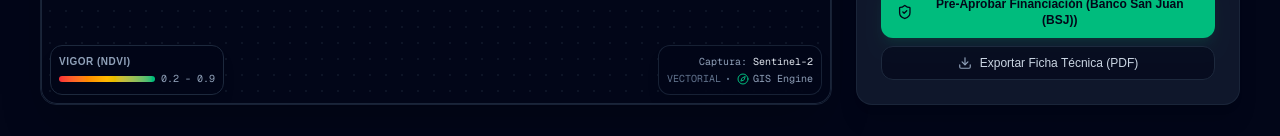
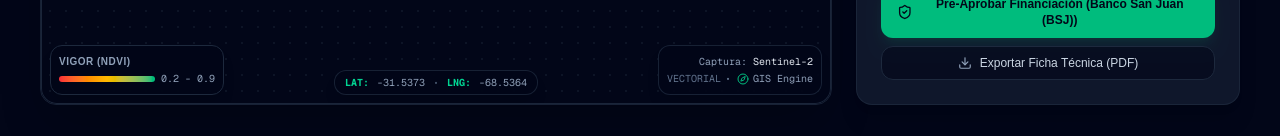
Before and after one commit to JuanGui-Flores/AgroPassport-AI, a Next.js app: page / in a window 1280 px wide. Shown: the part 752-888 px from the top of the page. Built offline with nearby package versions, Linux system fonts and the light colour scheme.

Commit message:
feat(gis): add dynamic lat/lng coordinates to map module

```diff
--- a/src/components/map/MapModule.tsx
+++ b/src/components/map/MapModule.tsx
@@ -9,9 +9,9 @@ interface MapModuleProps {
   onSelectLote: (id: string) => void;
 }
 
-const LOTE_DETAILS: Record<string, { name: string; hectareas: number; score: number }> = {
-  'ARG-SJ-2026': { name: 'Lote Don Juan', hectareas: 145, score: 92 },
-  'ARG-SJ-2027': { name: 'Parcela 12', hectareas: 88, score: 74 },
+const LOTE_DETAILS: Record<string, { name: string; hectareas: number; score: number; lat: string; lng: string }> = {
+  'ARG-SJ-2026': { name: 'Lote Don Juan', hectareas: 145, score: 92, lat: '-31.5373', lng: '-68.5364' },
+  'ARG-SJ-2027': { name: 'Parcela 12', hectareas: 88, score: 74, lat: '-31.5421', lng: '-68.5298' },
 };
 
 export const MapModule: React.FC<MapModuleProps> = ({ selectedLoteId, onSelectLote }) => {
@@ -162,6 +162,13 @@ export const MapModule: React.FC<MapModuleProps> = ({ selectedLoteId, onSelectLo
           </div>
         </div>
 
+        {/* COORDENADAS GEOGRÁFICAS DINÁMICAS (Elemento 5 - Abajo Centro/Pantallas medianas+) */}
+        <div className="hidden min-[640px]:flex absolute bottom-2 left-1/2 -translate-x-1/2 z-10 items-center gap-2 bg-slate-950/90 backdrop-blur-md border border-slate-800/80 px-2.5 py-1 rounded-xl text-[10px] font-mono text-slate-400 shadow-lg">
+          <span className="text-emerald-400 font-bold">LAT:</span> {activeLote.lat}
+          <span className="text-slate-600">•</span>
+          <span className="text-emerald-400 font-bold">LNG:</span> {activeLote.lng}
+        </div>
+
         {/* METADATOS DEL SATÉLITE (Abajo Derecha) */}
         <div className="hidden min-[520px]:block absolute bottom-2 right-2 z-10 bg-slate-950/80 backdrop-blur-md border border-slate-800/80 rounded-xl p-2 text-right space-y-0.5 shadow-lg">
           <p className="text-[10px] text-slate-400 font-mono">
--- a/src/components/navbar/Navbar.tsx
+++ b/src/components/navbar/Navbar.tsx
@@ -55,7 +55,7 @@ export const Navbar: React.FC<NavbarProps> = ({ selectedEntity, onSelectEntity }
         <span className="h-4 w-px bg-slate-800 hidden md:block"></span>
 
         {/* Selector de Entidad con ancho adaptable e invulnerabilidad a desbordamientos */}
-        <div className="flex items-center min-w-0 max-w-[110px] min-[380px]:max-w-[150px] min-[440px]:max-w-[180px] sm:max-w-none">
+        <div className="flex items-center min-w-0 max-w-27.5 min-[380px]:max-w-37.5 min-[440px]:max-w-45 sm:max-w-none">
           <EntitySelector
             selectedEntity={selectedEntity}
             onSelectEntity={onSelectEntity}
```
